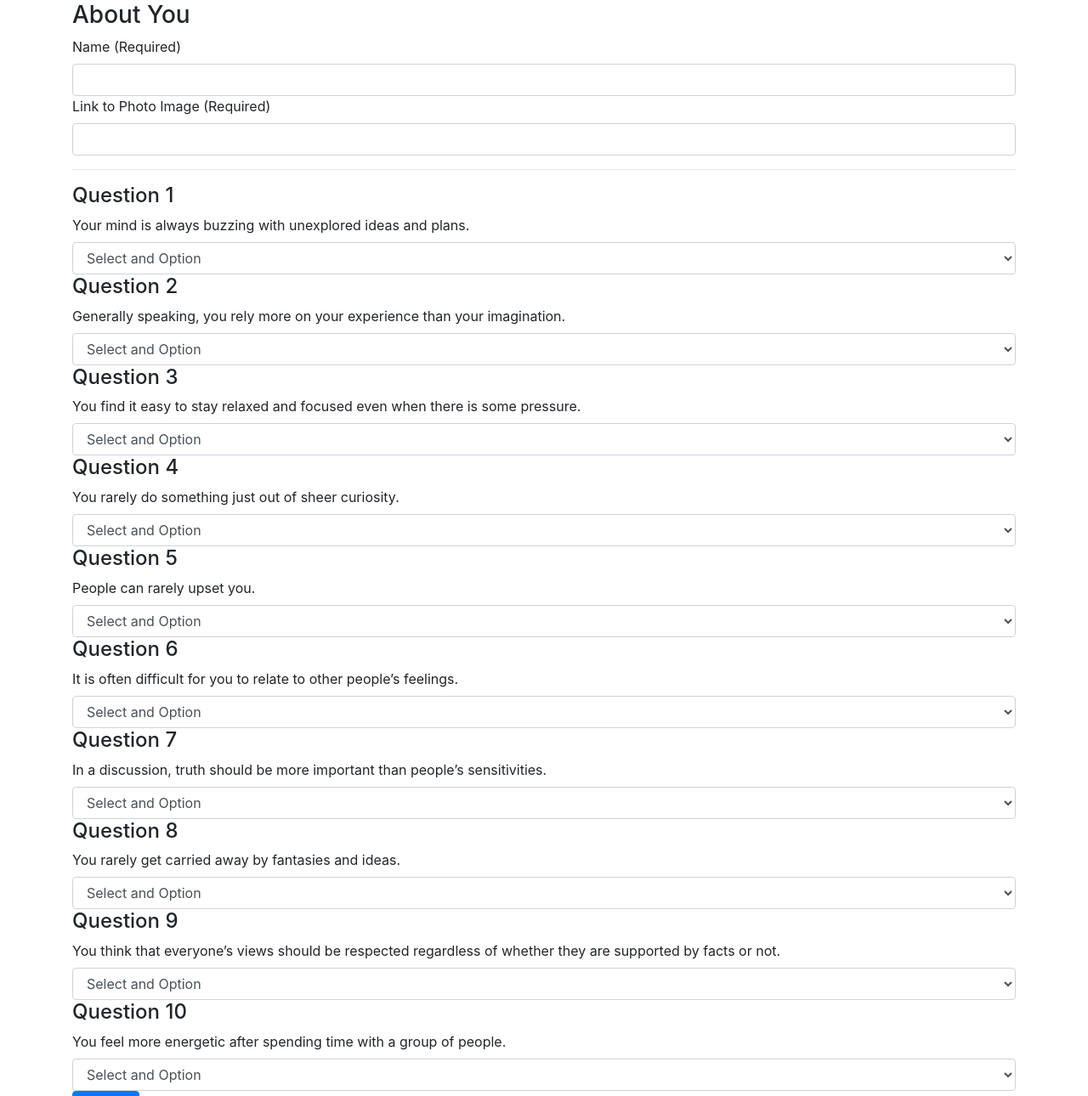
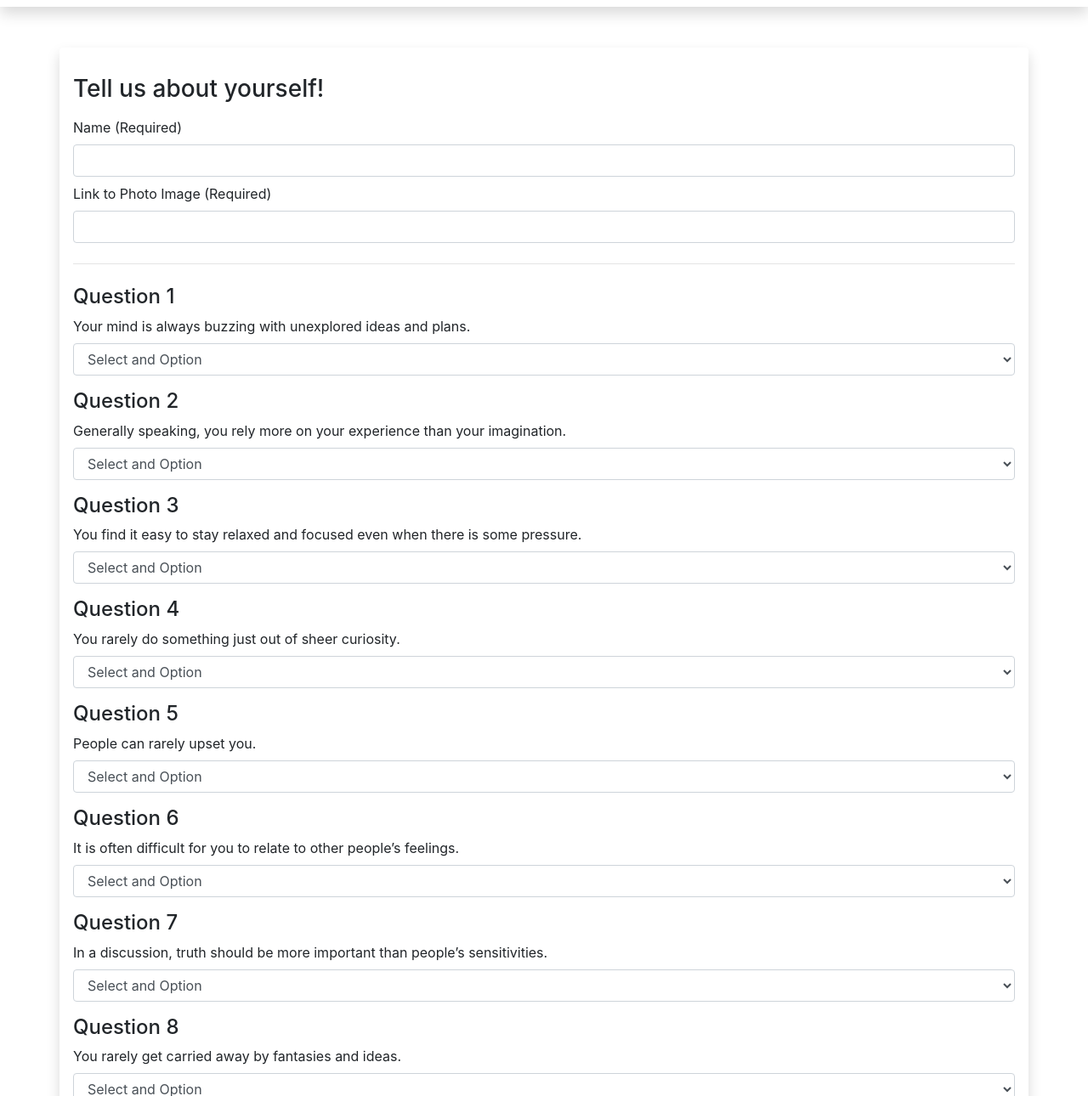
Before and after one commit to bcandyman/FriendFinder, a website: page app/public/survey.html in a window 1280 px wide. Shown: the part 70-1360 px from the top of the page at 85% size. Drawn offline with nearby package versions, Linux system fonts and the light colour scheme; files that its build step writes are made by us from their sources; files whose address does not match are found by name.

Commit message:
Changed name field to single input. Added spacings from bootstrap.

```diff
--- a/app/public/survey.html
+++ b/app/public/survey.html
@@ -14,70 +14,87 @@
 
 <body>
 
-    <div class="container">
-        <h2>Survey Questions</h2>
-        <hr>
-        <form>
-            <h3>About You</h3>
-            <div class="form-group">
+    <header class="shadow p-3 mb-5">
+        <div class="container header">
+            <h2>Survey</h2>
+        </div>
+    </header>
+
+    <div class="container body mt-5 shadow p-3 mb-5 rounded">
+
+        <form class="mt-3">
+            <h3>Tell us about yourself!</h3>
+            <div class="form-group mt-3">
                 <label for="name">Name (Required)</label>
-                <input type="text" class="form-control" id="name">
+                <input type="text" class="form-control mb-2" id="name">
 
                 <label for="image-address">Link to Photo Image (Required)</label>
                 <input type="text" class="form-control" id="image-address">
             </div>
         </form>
 
-        <hr>
+        <hr class="my-4">
 
         <form>
             <div class="form-group">
                 <h4>Question 1</h4>
                 <label for="survey-q1">Your mind is always buzzing with unexplored ideas and plans.</label>
-                <select class="form-control survey-questions display-inline" id="survey-q1">Select an Option</select>
+                <select class="mb-3 form-control survey-questions display-inline" id="survey-q1">Select an
+                    Option</select>
 
                 <h4>Question 2</h4>
                 <label for="survey-q2">Generally speaking, you rely more on your experience than your
                     imagination.</label>
-                <select class="form-control survey-questions display-inline" id="survey-q2">Select an Option</select>
+                <select class="mb-3 form-control survey-questions display-inline" id="survey-q2">Select an
+                    Option</select>
 
                 <h4>Question 3</h4>
                 <label for="survey-q3">You find it easy to stay relaxed and focused even when there is some pressure.
                 </label>
-                <select class="form-control survey-questions display-inline" id="survey-q3">Select an Option</select>
+                <select class="mb-3 form-control survey-questions display-inline" id="survey-q3">Select an
+                    Option</select>
 
                 <h4>Question 4</h4>
                 <label for="survey-q4">You rarely do something just out of sheer curiosity.</label>
-                <select class="form-control survey-questions display-inline" id="survey-q4">Select an Option</select>
+                <select class="mb-3 form-control survey-questions display-inline" id="survey-q4">Select an
+                    Option</select>
 
                 <h4>Question 5</h4>
                 <label for="survey-q5">People can rarely upset you.</label>
-                <select class="form-control survey-questions display-inline" id="survey-q5">Select an Option</select>
+                <select class="mb-3 form-control survey-questions display-inline" id="survey-q5">Select an
+                    Option</select>
 
                 <h4>Question 6</h4>
                 <label for="survey-q6">It is often difficult for you to relate to other people’s feelings.</label>
-                <select class="form-control survey-questions display-inline" id="survey-q6">Select an Option</select>
+                <select class="mb-3 form-control survey-questions display-inline" id="survey-q6">Select an
+                    Option</select>
 
                 <h4>Question 7</h4>
                 <label for="survey-q7">In a discussion, truth should be more important than people’s
                     sensitivities.</label>
-                <select class="form-control survey-questions display-inline" id="survey-q7">Select an Option</select>
+                <select class="mb-3 form-control survey-questions display-inline" id="survey-q7">Select an
+                    Option</select>
 
                 <h4>Question 8</h4>
                 <label for="survey-q8">You rarely get carried away by fantasies and ideas.</label>
-                <select class="form-control survey-questions display-inline" id="survey-q8">Select an Option</select>
+                <select class="mb-3 form-control survey-questions display-inline" id="survey-q8">Select an
+                    Option</select>
 
                 <h4>Question 9</h4>
                 <label for="survey-q9">You think that everyone’s views should be respected regardless of whether they
                     are supported by facts or not.</label>
-                <select class="form-control survey-questions display-inline" id="survey-q9">Select an Option</select>
+                <select class="mb-3 form-control survey-questions display-inline" id="survey-q9">Select an
+                    Option</select>
 
                 <h4>Question 10</h4>
                 <label for="survey-q10">You feel more energetic after spending time with a group of people.</label>
-                <select class="form-control survey-questions display-inline" id="survey-q10">Select an Option</select>
+                <select class="mb-3 form-control survey-questions display-inline" id="survey-q10">Select an
+                    Option</select>
 
-                <button type="submit" id="submit-profile" data-target="#exampleModalCenter"
-                    class="btn btn-primary mb-2">Submit</button>
+                <div class="row">
+                    <button type="submit" id="submit-profile" data-target="#exampleModalCenter"
+                        class="btn btn-primary my-3 mx-auto">Submit</button>
+                </div>
             </div>
         </form>
     </div>
```
